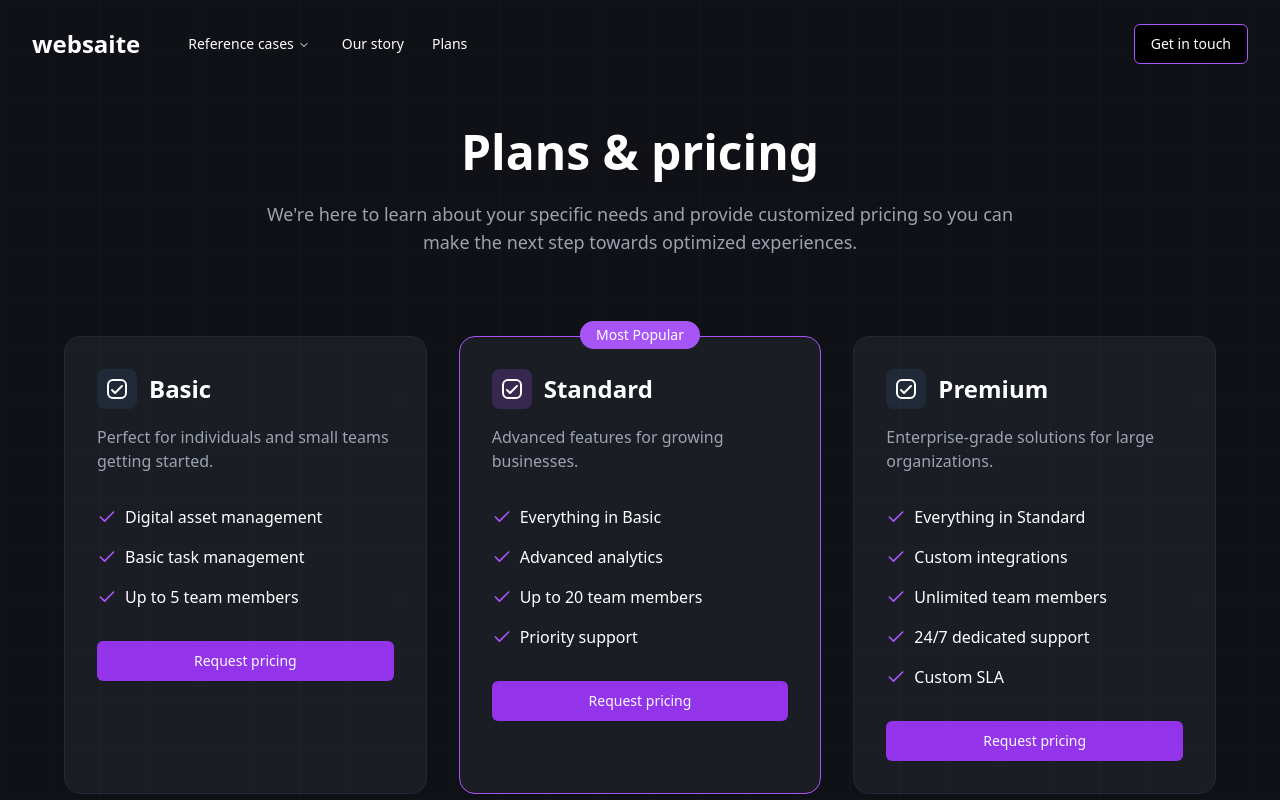
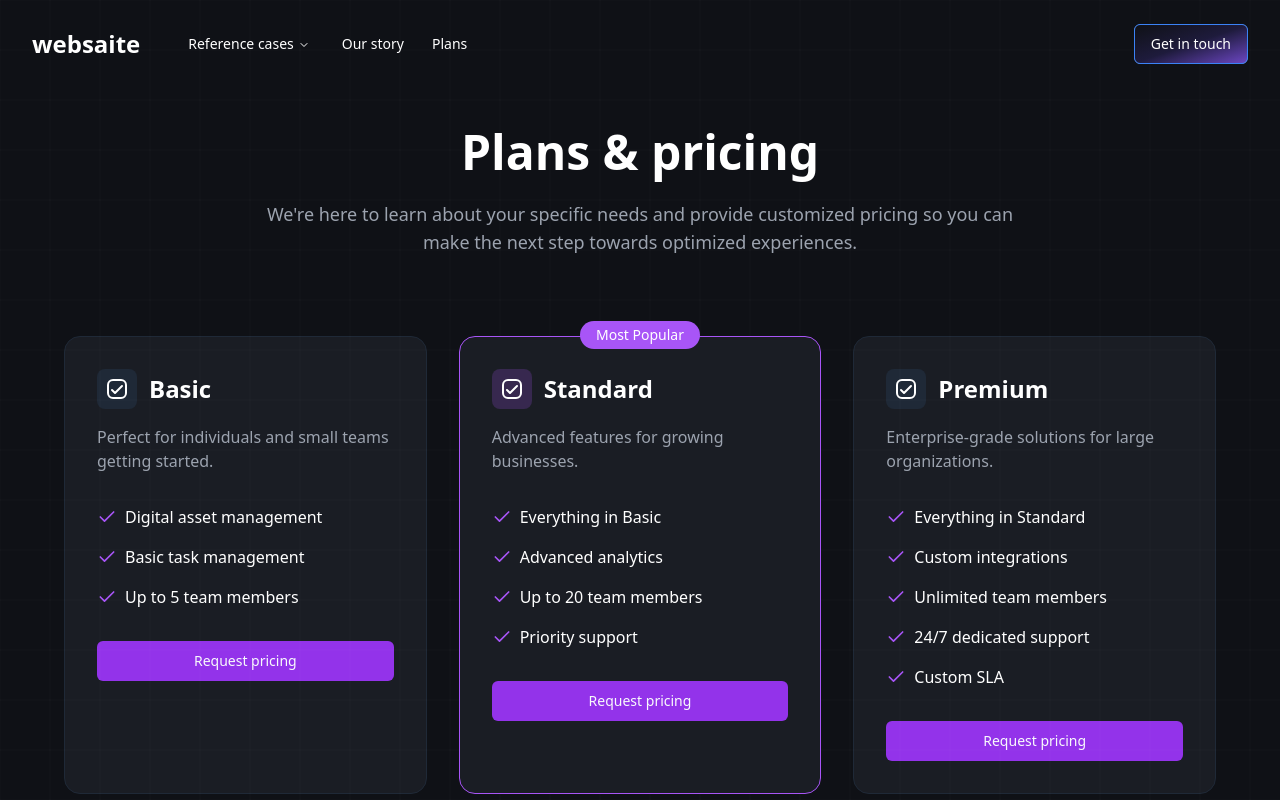
Before and after one commit to JuliaOrtheden/websaite, a React (Vite) app: page /plans in a window 1280 px wide. Shown: the top 800 px of the page. Built offline with nearby package versions, Linux system fonts and the light colour scheme.

Commit message:
Update Header Styles
Change the header background color to match the page background and update the border color to blue.
[skip gpt_engineer]

```diff
--- a/src/components/Header.tsx
+++ b/src/components/Header.tsx
@@ -14,7 +14,7 @@ const Header = () => {
           <MainNav />
         </div>
         <div className="flex items-center space-x-4">
-          <Button variant="outline" className="text-white border-purple-500 bg-black hover:bg-black/80">Get in touch</Button>
+          <Button variant="outline" className="text-white border-blue-500 bg-gradient-to-br from-[#0f1116] via-[#1E1B3C] to-[#6B46C1] hover:bg-gradient-to-br hover:from-[#0f1116]/80 hover:via-[#1E1B3C]/80 hover:to-[#6B46C1]/80">Get in touch</Button>
         </div>
       </div>
     </header>
```
